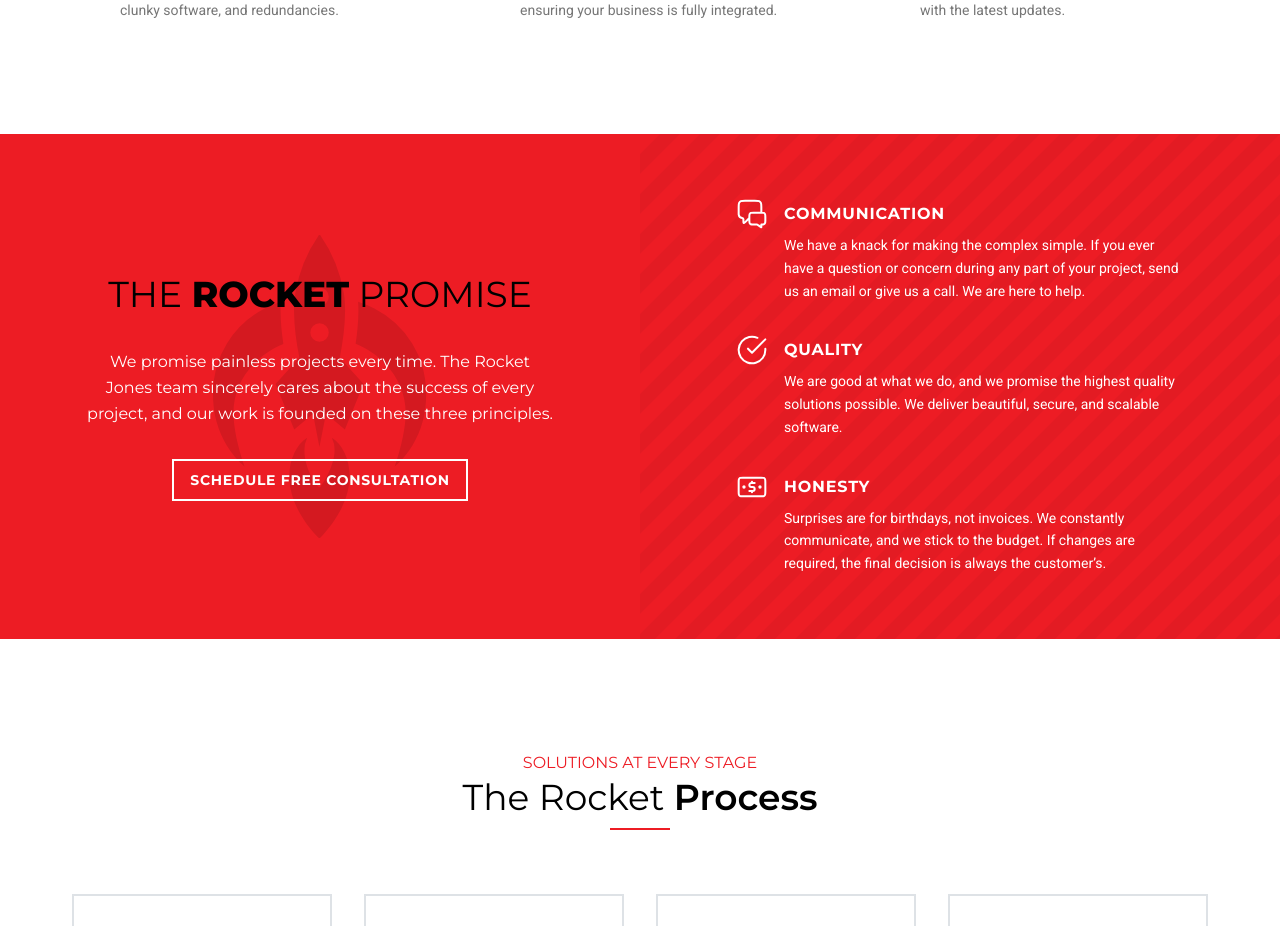
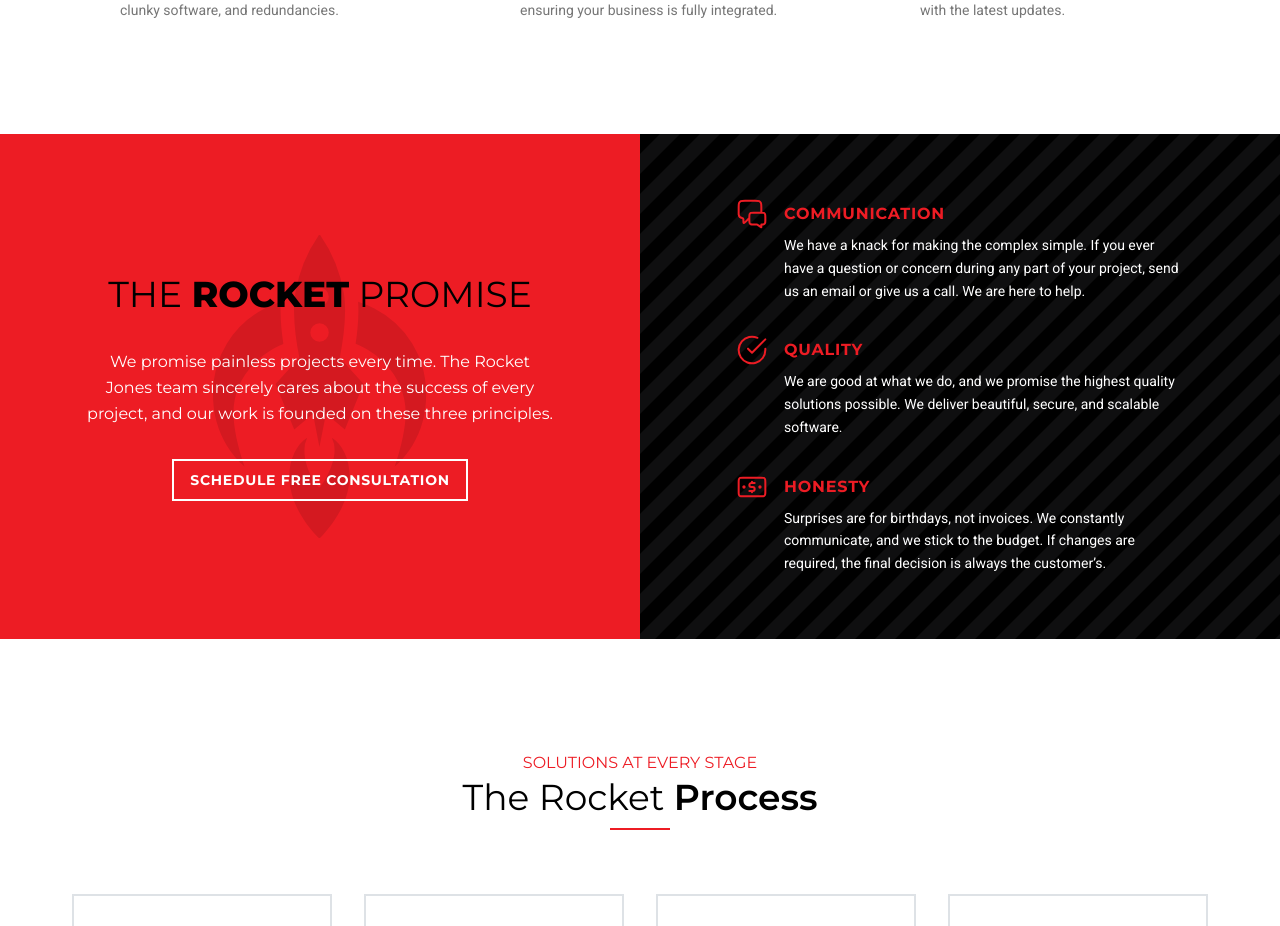
Before and after one commit to rocketjonesinteractive/rocketjones-com, a Next.js app: page / in a window 1280 px wide. Shown: the part 1160-2086 px from the top of the page. Built offline with nearby package versions, Linux system fonts and the light colour scheme.

Commit message:
adjusting rocket promise colors

```diff
--- a/src/components/ui/organisms/Promise/Promise.tsx
+++ b/src/components/ui/organisms/Promise/Promise.tsx
@@ -40,14 +40,14 @@
           </div>
         </AnimateOnScrollDiv>
       </div>
-      <div className={'bg-red-pattern relative col-span-6 px-8 py-16 lg:col-span-3 lg:px-16'}>
+      <div className={'bg-black-pattern relative col-span-6 px-8 py-16 lg:col-span-3 lg:px-16'}>
         <div className="mx-4 flex flex-col items-start justify-center gap-4 md:mx-8 md:gap-8">
           <PromiseTile
             title={'Communication'}
             description={
               'We have a knack for making the complex simple. If you ever have a question or concern during any part of your project, send us an email or give us a call. We are here to help.'
             }
-            icon={<MessageChat />}
+            icon={<MessageChat className={'text-red'} />}
             animDelay={0}
           />
           <PromiseTile
@@ -55,7 +55,7 @@
             description={
               'We are good at what we do, and we promise the highest quality solutions possible. We deliver beautiful, secure, and scalable software.'
             }
-            icon={<CheckCircle />}
+            icon={<CheckCircle className={'text-red'} />}
             animDelay={0.2}
           />
           <PromiseTile
@@ -63,7 +63,7 @@
             description={
               'Surprises are for birthdays, not invoices. We constantly communicate, and we stick to the budget. If changes are required, the final decision is always the customer’s.'
             }
-            icon={<BankNote />}
+            icon={<BankNote className={'text-red'} />}
             animDelay={0.4}
           />
         </div>
@@ -88,7 +88,9 @@
       <div className="flex gap-4">
         <div>{icon}</div>
         <div>
-          <div className="mb-2 mt-1 font-heading font-bold uppercase tracking-wider">{title}</div>
+          <div className="mb-2 mt-1 font-heading font-bold uppercase tracking-wider text-red">
+            {title}
+          </div>
           <div className={'text-sm leading-relaxed'}>{description}</div>
         </div>
       </div>
```
